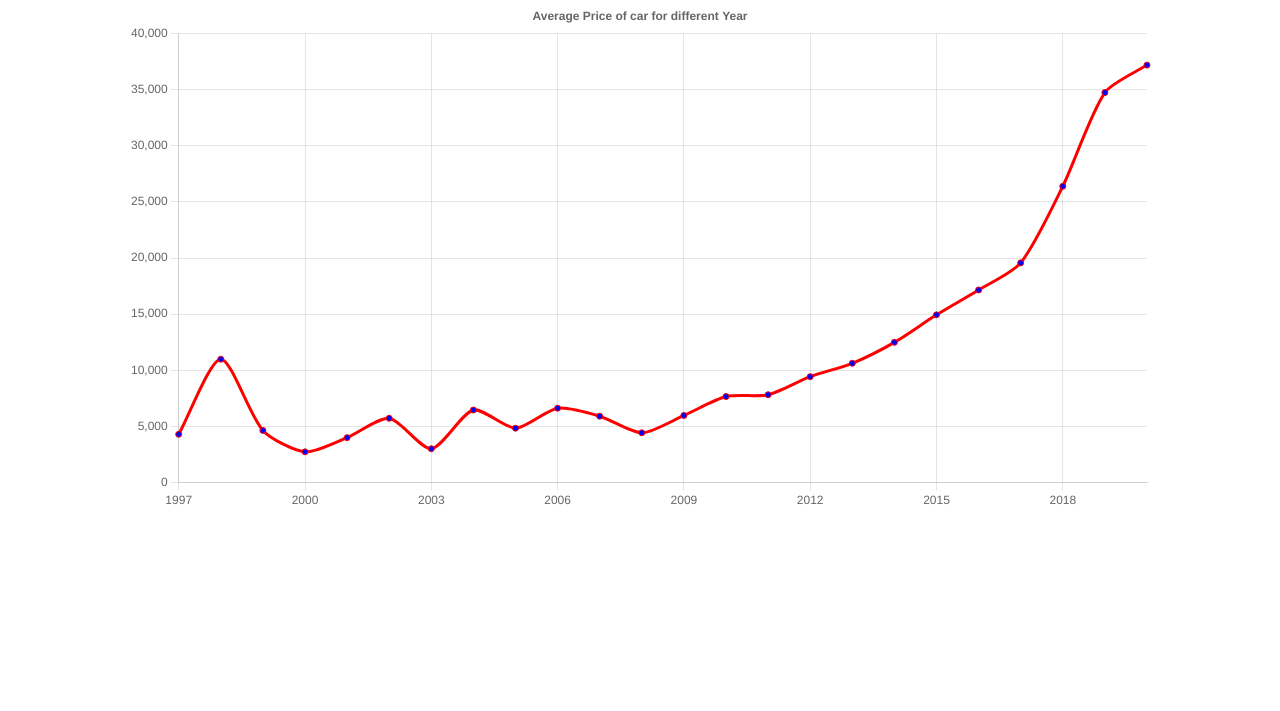
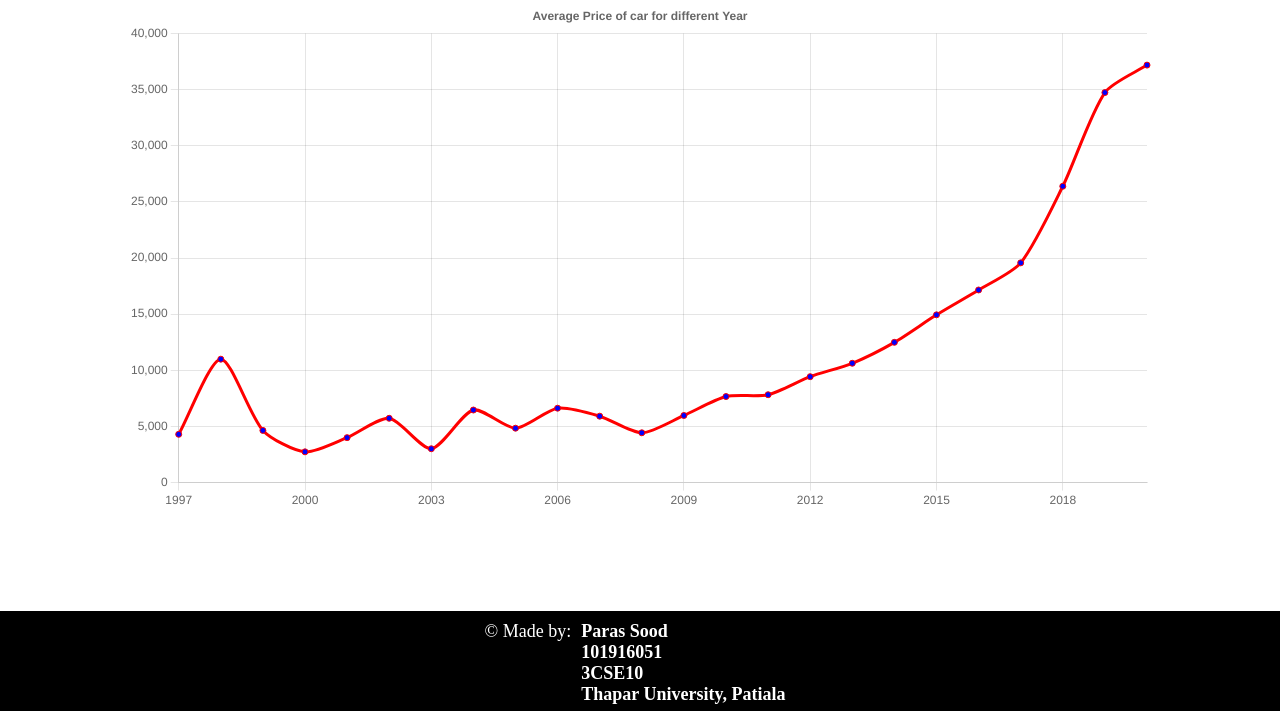
Before and after one commit to Paras-Sood/Used_Car_Price_Prediction, a Flask app: page / in a window 1280 px wide. Shown: the part 959-1670 px from the top of the page. Before the commit the page ends 1464 px from the top, so only its background shows below. Run offline with Flask 2, Linux system fonts and the light colour scheme.

Commit message:
Organised Files and made mobile responsive

```diff
--- /dev/null
+++ b/static/index.js
@@ -0,0 +1,80 @@
+document.addEventListener('DOMContentLoaded',()=>{
+    addgraph('year')
+    document.querySelector('#column1_selector').onchange = function(){addgraph(this.value)}
+    document.querySelector('form').onsubmit = function(){
+        document.querySelector('#output').style.display='block'
+        document.querySelector('#output h2').innerHTML="Loading..."
+        fetch('/predict',{
+            method:'POST',
+            credentials: "include",
+            body: JSON.stringify({
+                "brand":[document.querySelector('#brand').value],
+                "year":[parseInt(document.querySelector('#year').value)],
+                "transmission":[document.querySelector('#transmission').value],
+                "mileage":[parseInt(document.querySelector('#mileage').value)],
+                "fuelType":[document.querySelector('#fuel_type').value],
+                "tax":[parseInt(document.querySelector('#tax').value)],
+                "mpg":[parseInt(document.querySelector('#mpg').value)],
+                "engineSize":[parseInt(document.querySelector('#eng_size').value)],
+            }),
+            cache: "no-cache",
+            headers: new Headers({
+            "content-type": "application/json"
+            })
+        })
+        .then(response=>response.json())
+        .then(response=>{
+            document.querySelector('#output h2').innerHTML=`The predicted price is $ ${response.Price}`
+        });
+        return false
+    }
+})
+function addgraph(column){
+    fetch(`/data?column=${column}`)
+    .then(response=>response.json())
+    .then(response=>{
+        let xValues=[]
+        let yValues=[]
+        response.forEach(ele => {
+            xValues.push(ele[0])
+            yValues.push(ele[1])
+        });
+        document.querySelector('#graph_div').innerHTML=""
+        let canvas=document.createElement('canvas')
+        canvas.id="graph"
+        document.querySelector('#graph_div').append(canvas)
+        type_graph="line"
+        if(column==="brand" || column==="transmission" || column==="fuelType")    type_graph="bar"
+        new Chart("graph", {
+            type: type_graph,
+            data: {
+                labels: xValues,
+                datasets: [{
+                    fill: false,
+                    lineTension: 0.25,
+                    backgroundColor: "rgba(0,0,255,1.0)",
+                    borderColor: "red",
+                    data: yValues
+                }]
+            },
+            options: {
+                plugins:{
+                    legend: {
+                        display: false
+                        },
+                    title: {
+                        display: true,
+                        text: `Average Price of car for different ${column[0].toUpperCase()+column.slice(1)}`
+                    },
+                },
+                scales: {
+                    xAxis: {
+                        ticks: {
+                            maxTicksLimit: 10,
+                        },
+                    },
+                }
+            }
+        })
+    })
+}
--- /dev/null
+++ b/static/styles.css
@@ -0,0 +1,104 @@
+*{
+    margin: 0;
+    padding: 0;
+}
+form{
+    width: 600px;
+    margin: 50px auto;
+}
+input,select{
+    font-size: 18px;
+    margin: 8px;
+    padding: 4px;
+    border: 1px solid gray;
+    border-radius: 4px;
+}
+h1{
+    margin: auto;
+    color: white;
+    width: 650px;
+    font-size: 52px;
+    font-family: Arial, Helvetica, sans-serif;
+    font-weight: bold;
+}
+.header{
+    background-color: black;
+    padding: 10px;
+}
+#submit{
+    cursor: pointer;
+    float: right;
+}
+#submit:hover{
+    background-color: rgb(175, 175, 175);
+}
+h2{
+    color: red;
+    width: 400px;
+    margin: auto;
+    font-size: 32px;
+}
+#main{
+    background:url(../static/car.png);
+    background-size: 100% 100%;
+    min-height: 800px;
+    background-size: cover;
+    margin-top: 0;
+}
+#select_option{
+    text-align: center;
+    margin: 10px 0;
+}
+#output{
+    display: none;
+}
+#output h2{
+    min-width: 460px;
+    background-color: black;
+    color: white;
+    border-radius: 8px;
+    padding: 10px;
+}
+footer{
+    background-color: black;
+    color: white;
+    height: 100px;
+    margin-top: 100px;
+}
+footer div{
+    padding-top: 10px;
+    display: flex;
+    justify-content: center;
+    font-size: large;
+}
+footer div span{
+    display: flex;
+    flex-direction: column;
+    font-weight: bold;
+    margin: 0 10px;
+}
+#graph_div{
+    width: 80%;
+    margin: 20px auto;
+}
+@media screen and (max-width: 650px) {
+    form{
+        width: 400px;
+        margin: 10px auto;
+    }
+    h1{
+        font-size: 36px;
+        width: 450px;
+    }
+    #main{
+        background-size: 900px 600px;
+        min-height: 600px;
+    }
+    #output h2{
+        font-size: 26px;
+    }
+    #graph_div{
+        width: 95%;
+        margin: 10px auto;
+    }
+}
--- a/templates/index.html
+++ b/templates/index.html
@@ -6,151 +6,8 @@
     <meta name="viewport" content="width=device-width, initial-scale=1.0">
     <script src="https://cdnjs.cloudflare.com/ajax/libs/Chart.js/2.9.4/Chart.js"></script>
     <script src="https://cdn.jsdelivr.net/npm/chart.js"></script>
-    <style>
-        *{
-            margin: 0;
-            padding: 0;
-        }
-        form{
-            width: 600px;
-            margin: 50px auto;
-        }
-        input,select{
-            font-size: 18px;
-            margin: 8px;
-            padding: 4px;
-            border: 1px solid gray;
-            border-radius: 4px;
-        }
-        h1{
-            margin: auto;
-            color: white;
-            width: 650px;
-            font-size: 52px;
-            font-family: Arial, Helvetica, sans-serif;
-            font-weight: bold;
-        }
-        .header{
-            background-color: black;
-            padding: 10px;
-        }
-        #submit{
-            cursor: pointer;
-            float: right;
-        }
-        #submit:hover{
-            background-color: rgb(175, 175, 175);
-        }
-        h2{
-            color: red;
-            width: 400px;
-            margin: auto;
-            font-size: 32px;
-        }
-        #main{
-            background:url(../static/car.png);
-            background-size: 100% 100%;
-            min-height: 800px;
-            background-size: cover;
-            margin-top: 0;
-        }
-        #select_option{
-            text-align: center;
-            margin: 10px 0;
-        }
-        #output{
-            display: none;
-        }
-        #output h2{
-            min-width: 460px;
-            background-color: black;
-            color: white;
-            border-radius: 8px;
-            padding: 10px;
-        }
-    </style>
-    <script>
-        document.addEventListener('DOMContentLoaded',()=>{
-            addgraph('year')
-            document.querySelector('#column1_selector').onchange = function(){addgraph(this.value)}
-            document.querySelector('form').onsubmit = function(){
-                document.querySelector('#output').style.display='block'
-                document.querySelector('#output h2').innerHTML="Loading..."
-                fetch('/predict',{
-                    method:'POST',
-                    credentials: "include",
-                    body: JSON.stringify({
-                        "brand":[document.querySelector('#brand').value],
-                        "year":[parseInt(document.querySelector('#year').value)],
-                        "transmission":[document.querySelector('#transmission').value],
-                        "mileage":[parseInt(document.querySelector('#mileage').value)],
-                        "fuelType":[document.querySelector('#fuel_type').value],
-                        "tax":[parseInt(document.querySelector('#tax').value)],
-                        "mpg":[parseInt(document.querySelector('#mpg').value)],
-                        "engineSize":[parseInt(document.querySelector('#eng_size').value)],
-                    }),
-                    cache: "no-cache",
-                    headers: new Headers({
-                    "content-type": "application/json"
-                    })
-                })
-                .then(response=>response.json())
-                .then(response=>{
-                    document.querySelector('#output h2').innerHTML=`The predicted price is $ ${response.Price}`
-                });
-                return false
-            }
-        })
-        function addgraph(column){
-            fetch(`/data?column=${column}`)
-            .then(response=>response.json())
-            .then(response=>{
-                let xValues=[]
-                let yValues=[]
-                response.forEach(ele => {
-                    xValues.push(ele[0])
-                    yValues.push(ele[1])
-                });
-                document.querySelector('#graph_div').innerHTML=""
-                let canvas=document.createElement('canvas')
-                canvas.id="graph"
-                document.querySelector('#graph_div').append(canvas)
-                type_graph="line"
-                if(column==="brand" || column==="transmission" || column==="fuelType")    type_graph="bar"
-                new Chart("graph", {
-                    type: type_graph,
-                    data: {
-                        labels: xValues,
-                        datasets: [{
-                            fill: false,
-                            lineTension: 0.25,
-                            backgroundColor: "rgba(0,0,255,1.0)",
-                            borderColor: "red",
-                            data: yValues
-                        }]
-                    },
-                    options: {
-                        plugins:{
-                            legend: {
-                                display: false
-                                },
-                            title: {
-                                display: true,
-                                text: `Average Price of car for different ${column[0].toUpperCase()+column.slice(1)}`
-                            },
-                        },
-                        scales: {
-                            xAxis: {
-                                ticks: {
-                                    maxTicksLimit: 10,
-                                },
-                            },
-                        }
-                    }
-                })
-            })
-        }
-    </script>
+    <link rel="stylesheet" href="../static/styles.css">
+    <script src="../static/index.js"></script>
     <title>Used Car Price Prediction</title>
 </head>
 <body>
@@ -210,6 +67,17 @@
         </select>
         <span style="font-size: large;font-weight: bold;">V/S Price</span>
     </div>
-    <div id="graph_div" style="width: 80%;margin: 20px auto;"></div>
+    <div id="graph_div"></div>
+    <footer>
+        <div>
+            © Made by:
+            <span>
+                <p>Paras Sood</p>
+                <p>101916051</p>
+                <p>3CSE10</p>
+                <p>Thapar University, Patiala</p>
+            </span>
+        </div>
+    </footer>
 </body>
 </html>
```
